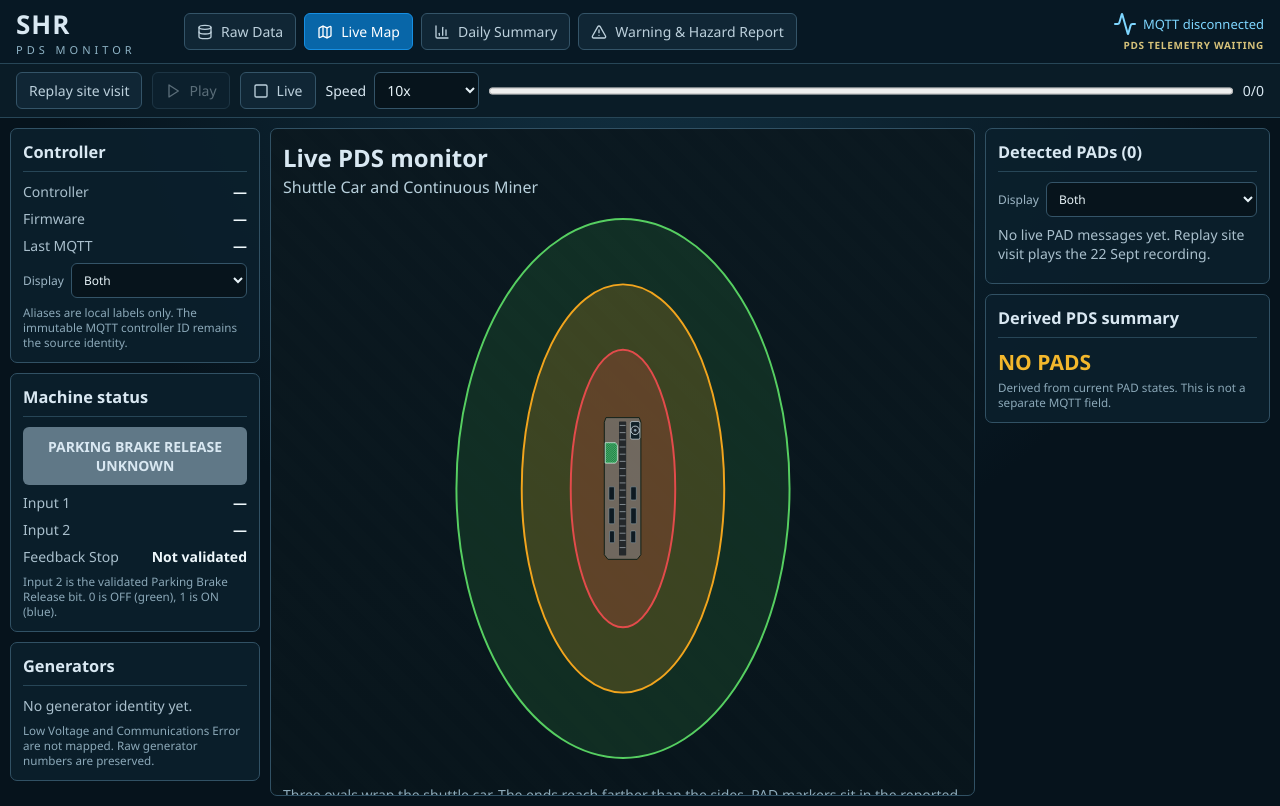
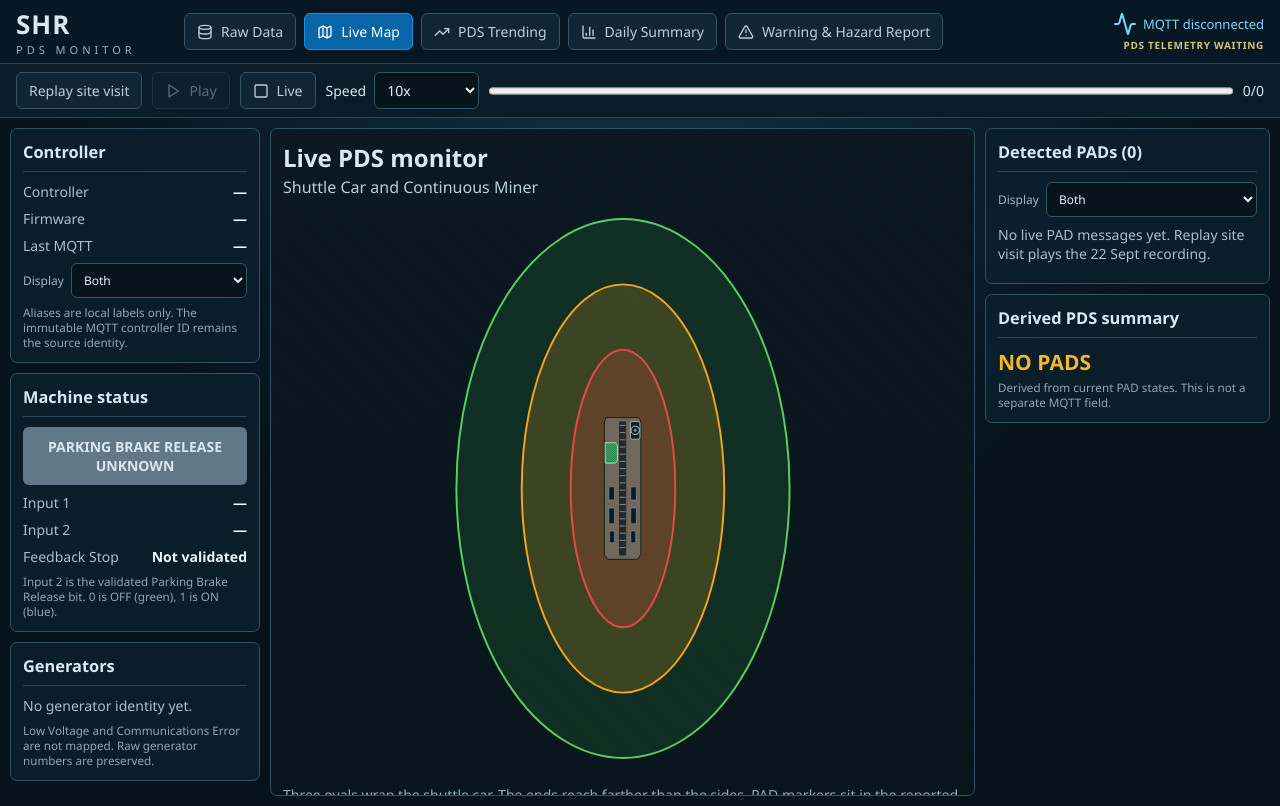
Before and after one commit to christianchavezmoya-bot/PDS_monitor, a React (Vite) app: page / in a window 1280 px wide. Built offline with nearby package versions, Linux system fonts and the light colour scheme.

Commit message:
Add PDS Trending navigation

```diff
--- a/src/App.tsx
+++ b/src/App.tsx
@@ -1,14 +1,16 @@
-import { Activity, AlertTriangle, BarChart3, Database, Map, Pause, Play, Square } from "lucide-react";
+import { Activity, AlertTriangle, BarChart3, Database, Map, Pause, Play, Square, TrendingUp } from "lucide-react";
 import { MapPage } from "./ui/MapPage";
 import { RawPage } from "./ui/RawPage";
 import { ReportPage } from "./ui/ReportPage";
 import { SummaryPage } from "./ui/SummaryPage";
+import { TrendingPage } from "./ui/TrendingPage";
 import { MonitorProvider, useMonitor, type PageId } from "./state/monitor";
 import type { ReplaySpeed } from "./core/replay";
 
 const NAV: { id: PageId; label: string; icon: typeof Database }[] = [
   { id: "raw", label: "Raw Data", icon: Database },
   { id: "live", label: "Live Map", icon: Map },
+  { id: "trending", label: "PDS Trending", icon: TrendingUp },
   { id: "summary", label: "Daily Summary", icon: BarChart3 },
   { id: "report", label: "Warning & Hazard Report", icon: AlertTriangle },
 ];
@@ -73,6 +75,7 @@ function Shell() {
       </div>
       {monitor.page === "raw" && <RawPage />}
       {monitor.page === "live" && <MapPage />}
+      {monitor.page === "trending" && <TrendingPage />}
       {monitor.page === "summary" && <SummaryPage />}
       {monitor.page === "report" && <ReportPage />}
     </div>
```
